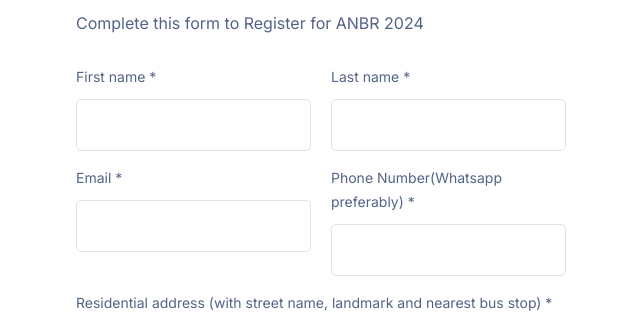
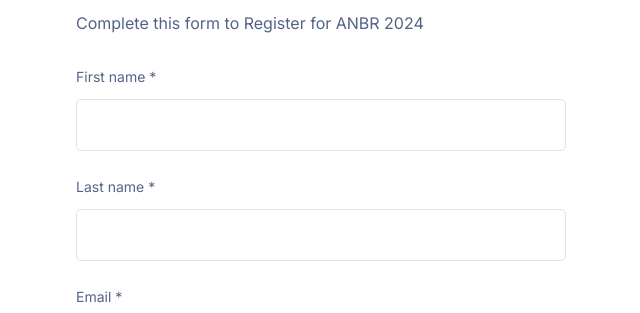
Before and after one commit to kayuse/anbrform, a React (Create React App) app: page / in a window 1280 px wide. Shown: the part 491-804 px from the top of the page, without its empty margins (319-959 px from the left). Built offline with nearby package versions, Linux system fonts and the light colour scheme.

Commit message:
Update Register.js

```diff
--- a/src/Register.js
+++ b/src/Register.js
@@ -90,8 +90,6 @@
               Complete this form to Register for ANBR 2024
             </p>
           </div>
-
-          <div class="formbold-input-flex">
           <div>
             <label for="firstname" class="formbold-form-label">
               First name *
@@ -104,6 +102,7 @@
               class="formbold-form-input"
             />
           </div>
+          <br />
           <div>
             <label for="lastname" class="formbold-form-label"> Last name *</label>
             <input
@@ -115,9 +114,7 @@
               class="formbold-form-input"
             />
           </div>
-          </div>
-
-          <div class="formbold-input-flex">
+          <br />
           <div>
             <label for="email" class="formbold-form-label"> Email *</label>
             <input
@@ -128,7 +125,8 @@
               class="formbold-form-input"
             />
           </div>
-            <div>
+          <br/>
+          <div >
             <label for="phone" class="formbold-form-label"> Phone Number(Whatsapp preferably)   *</label>
             <input
               type="text"
@@ -138,7 +136,6 @@
               id="phone"
               class="formbold-form-input"
             />
-            </div>
           </div>
 
           <div class="formbold-mb-3">
```
Lines whose indentation alone changed are shown as unchanged.
